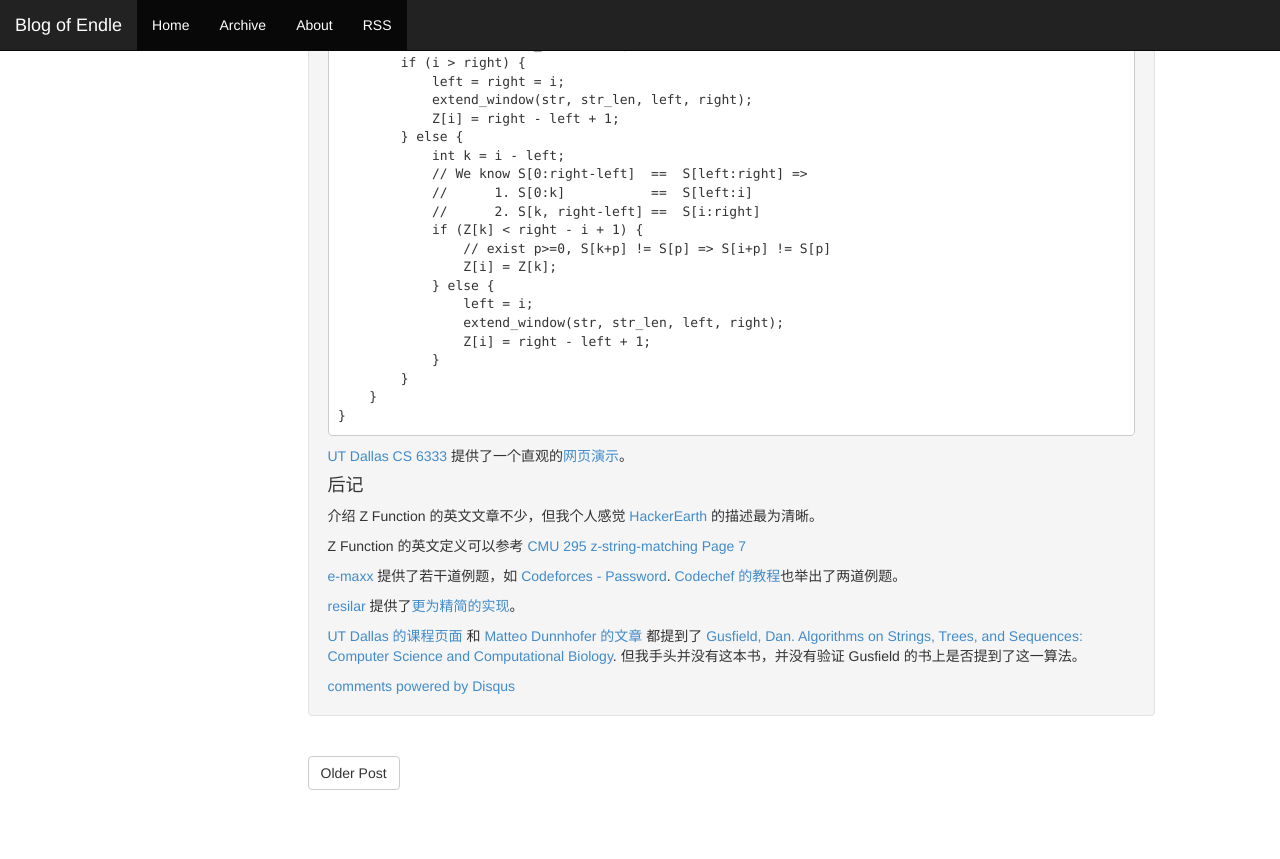
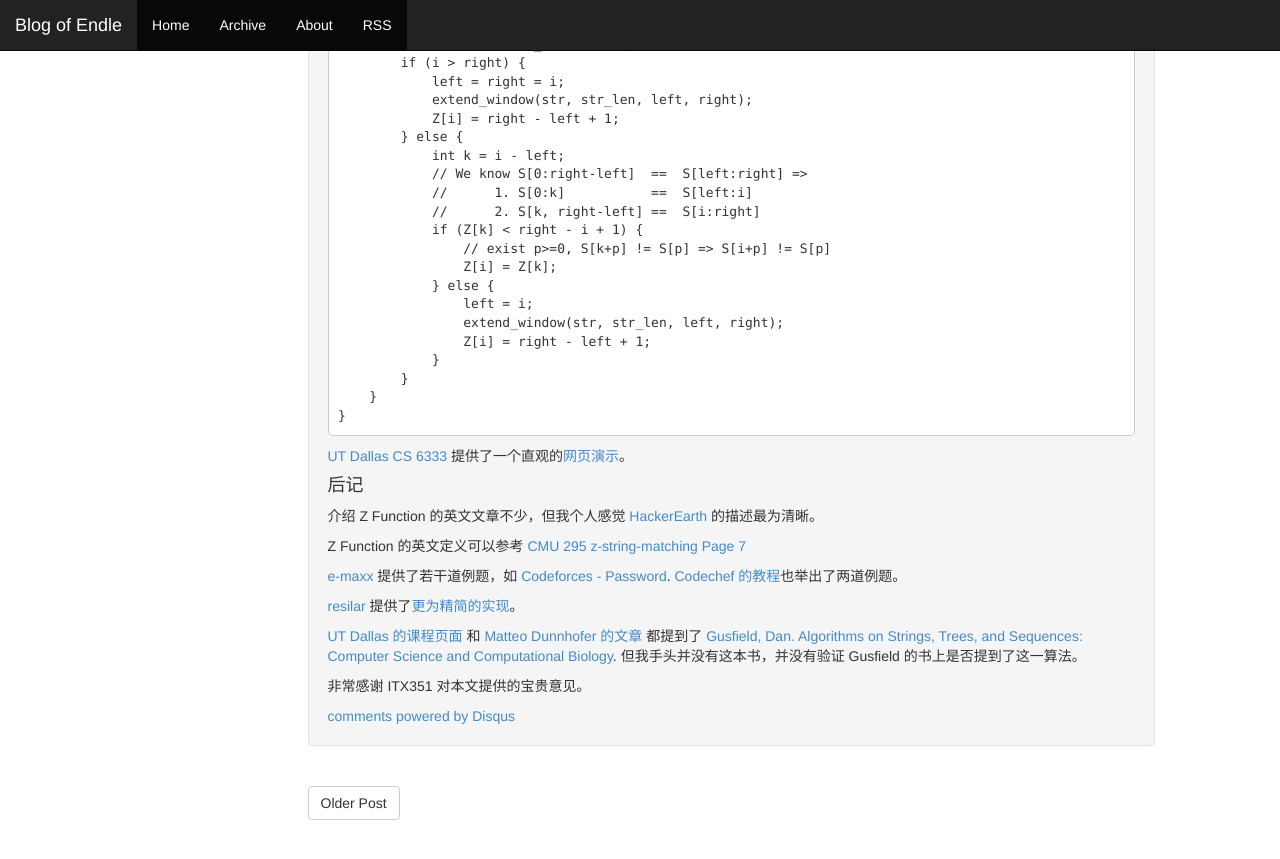
Before and after one commit to Endle/endle.github.io, a Jekyll site: the page built from _posts/2021-06-20-string-z-function-intro.md, in a window 1280 px wide and 900 px high, scrolled down 1449 px. Shown: the top 859 px of the window. Built offline with Jekyll 4.4.1, drawn with Linux system fonts in a browser that asks for light colours; comment, search, counter and statistics services are not loaded.

Commit message:
acknowledge

```diff
--- a/_posts/2021-06-20-string-z-function-intro.md
+++ b/_posts/2021-06-20-string-z-function-intro.md
@@ -91,3 +91,5 @@ Z Function 的英文定义可以参考 [CMU 295 z-string-matching Page 7](https:
 [resilar](https://github.com/resilar) 提供了[更为精简的实现](https://gist.github.com/resilar/e65745cf7a80ef364df034e96cfcc86d#file-z-c-L82)。
 
 [UT Dallas 的课程页面][utd] 和 [Matteo Dunnhofer 的文章](https://github.com/raywenderlich/swift-algorithm-club/blob/2fdd8b8be1b3fcd17ad0394053e672f2bd1d3076/Z-Algorithm/README.markdown) 都提到了 [Gusfield, Dan. Algorithms on Strings, Trees, and Sequences: Computer Science and Computational Biology](https://www.worldcat.org/title/algorithms-on-strings-trees-and-sequences-computer-science-and-computational-biology/oclc/910017234). 但我手头并没有这本书，并没有验证 Gusfield 的书上是否提到了这一算法。
+
+非常感谢 ITX351 对本文提供的宝贵意见。
```
